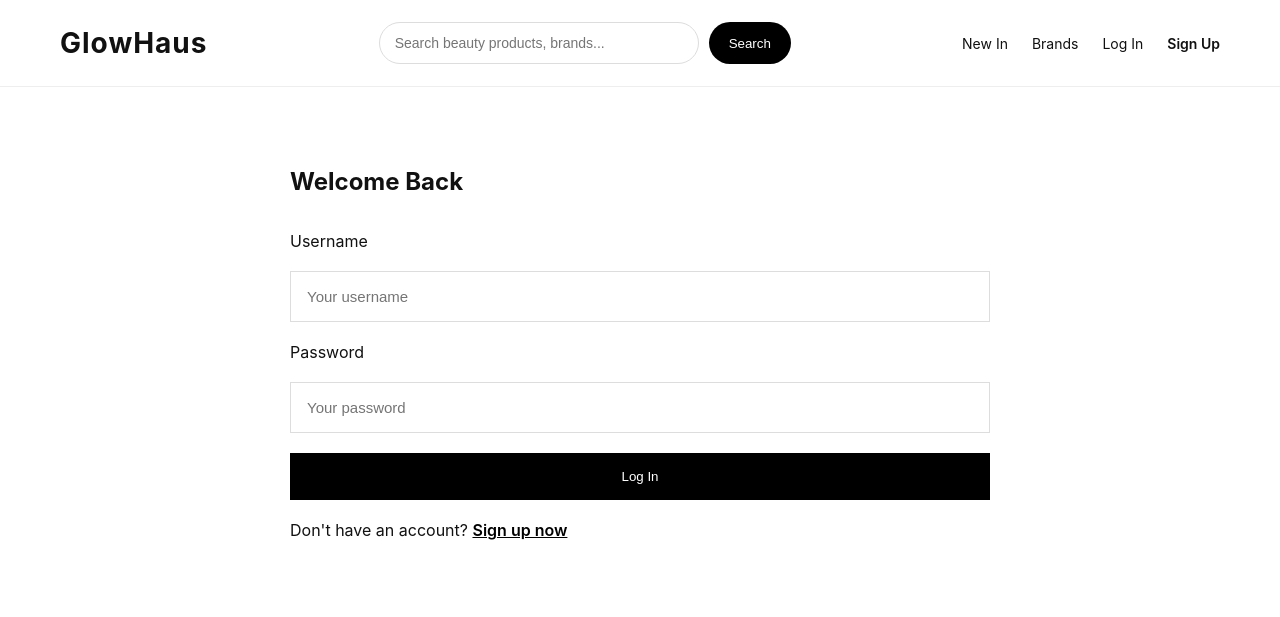
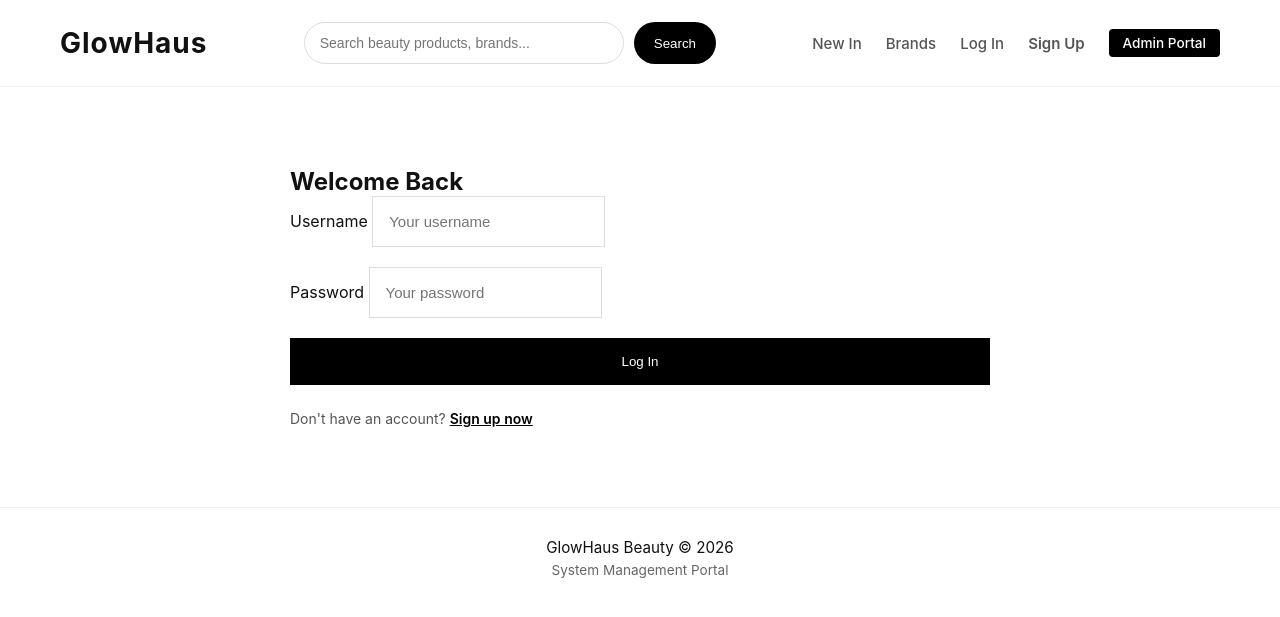
Before and after one commit to devslayr/Advanced-Programing-for-Data-Science, a Flask app: page /login in a window 1280 px wide. Shown: the top 617 px of the page. Run offline with Flask 3, Linux system fonts and the light colour scheme.

Commit message:
Update login.html

```diff
--- a/Cosmetic Web App/templates/login.html
+++ b/Cosmetic Web App/templates/login.html
@@ -7,55 +7,74 @@
     <link rel="stylesheet" href="{{ url_for('static', filename='style.css') }}">
 </head>
 <body>
-    <nav class="navbar">
-        <a href="/" class="logo">GlowHaus</a>
 
-        <form class="search-bar" method="GET" action="/search">
+    <nav class="navbar" style="display: flex; justify-content: space-between; align-items: center; padding: 22px 60px; border-bottom: 1px solid #eeeeee; background: white;">
+        <a href="/" class="logo" style="font-size: 28px; font-weight: 700; letter-spacing: 1px; color: #111111; text-decoration: none;">GlowHaus</a>
+
+        <form class="search-bar" method="GET" action="/search" style="display: flex; gap: 10px;">
             <input
                 type="text"
                 name="query"
                 placeholder="Search beauty products, brands..."
-                value="{{ query }}"
+                value="{{ query or '' }}"
+                style="width: 320px; padding: 12px 15px; border: 1px solid #dddddd; border-radius: 30px; font-size: 14px;"
             >
-            <button type="submit">Search</button>
+            <button type="submit" style="padding: 12px 20px; border: none; border-radius: 30px; background: black; color: white; cursor: pointer;">Search</button>
         </form>
 
-        <div class="nav-links">
-            <a href="#">New In</a>
-            <a href="#">Brands</a>
+        <div class="nav-links" style="display: flex; gap: 24px; align-items: center;">
+            <a href="#" style="text-decoration: none; color: #555555; font-size: 15px; font-weight: 500;">New In</a>
+            <a href="#" style="text-decoration: none; color: #555555; font-size: 15px; font-weight: 500;">Brands</a>
 
-            <!-- User session tracking block -->
-            {% if session.username %}
-                <span class="user-greeting" style="font-weight: 600; color: #333; margin-right: 10px;">Hello, {{ session.username }}!</span>
-                <a href="/logout" style="color: #e74c3c;">Log Out</a>
+            {% if session and session.get('username') %}
+                <span class="user-greeting" style="font-weight: 600; color: #333; margin-right: 10px; font-size: 15px;">Hello, {{ session.get('username') }}!</span>
+                <a href="/logout" style="color: #e74c3c; text-decoration: none; font-size: 15px; font-weight: 500;">Log Out</a>
             {% else %}
-                <a href="/login">Log In</a>
-                <a href="/signup" style="font-weight: 600;">Sign Up</a>
+                <a href="/login" style="text-decoration: none; color: #555555; font-size: 15px; font-weight: 500;">Log In</a>
+                <a href="/signup" style="font-weight: 600; text-decoration: none; color: #555555; font-size: 15px;">Sign Up</a>
             {% endif %}
+            <a href="/admin/login" style="padding: 6px 14px; background-color: #000; color: #fff; border-radius: 4px; text-decoration: none; font-weight: 500; font-size: 0.85rem;">Admin Portal</a>
         </div>
     </nav>
 
     <section class="review-form-container">
-        <h1>Welcome Back</h1>
+        <h2>Welcome Back</h2>
 
         {% with messages = get_flashed_messages(with_categories=true) %}
             {% if messages %}
-                {% for category, msg in messages %}
-                    <p class="flash-{{ category }}" style="color: #e74c3c; font-weight: bold; margin-bottom: 15px;">{{ msg }}</p>
-                {% endfor %}
+                <div class="flash-messages" style="max-width: 100%; padding: 0; margin-bottom: 20px;">
+                    {% for category, msg in messages %}
+                        <div class="flash {{ 'success' if category == 'success' else 'error' }}">
+                            {{ msg }}
+                        </div>
+                    {% endfor %}
+                </div>
             {% endif %}
         {% endwith %}
 
         <form method="POST">
-            <label>Username</label>
-            <input type="text" name="username" required placeholder="Your username">
+            <div class="form-group">
+                <label for="username">Username</label>
+                <input type="text" id="username" name="username" required placeholder="Your username">
+            </div>
 
-            <label>Password</label>
-            <input type="password" name="password" required placeholder="Your password">
+            <div class="form-group">
+                <label for="password">Password</label>
+                <input type="password" id="password" name="password" required placeholder="Your password">
+            </div>
 
             <button type="submit" class="submit-btn">Log In</button>
         </form>
-        <p style="margin-top: 20px;">Don't have an account? <a href="/signup" style="color: #000; font-weight: 600;">Sign up now</a></p>
+
+        <p style="margin-top: 25px; font-size: 14px; color: #555; font-family: 'Inter', sans-serif;">
+            Don't have an account? <a href="/signup" style="color: #000; font-weight: 600; text-decoration: underline;">Sign up now</a>
+        </p>
     </section>
+
+    <footer style="text-align: center; padding: 30px 0; margin-top: 80px; border-top: 1px solid #eeeeee;">
+        <p style="color: #111111; font-size: 0.95rem; margin-bottom: 0; font-family: 'Inter', sans-serif;">GlowHaus Beauty &copy; 2026</p>
+        <p><a href="/admin/login" style="color: #666; text-decoration: none; font-size: 0.85rem; display: block; margin-top: 5px; font-family: 'Inter', sans-serif;">System Management Portal</a></p>
+    </footer>
+
 </body>
 </html>
```
